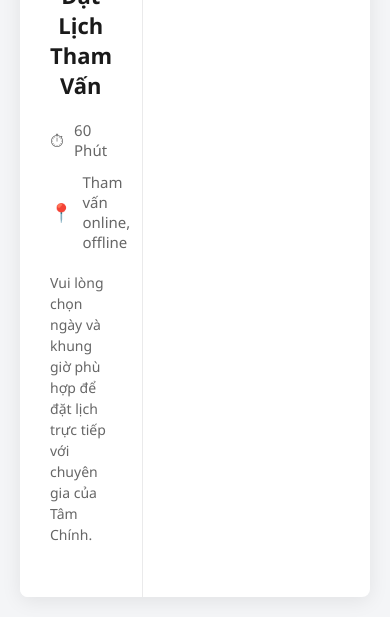
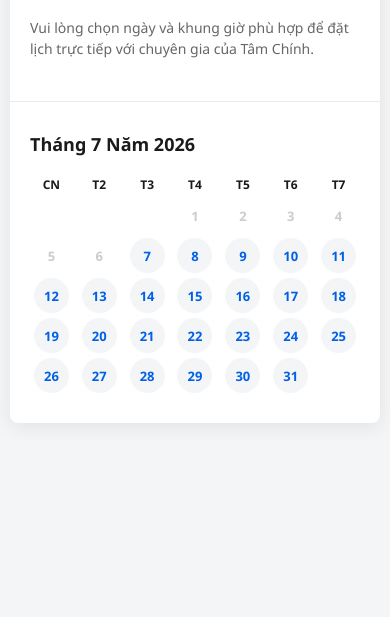
Before and after one commit to Chinh80/he-thong-dat-lich, a website: page index.html in a window 390 px wide. Shown: the part 403-1020 px from the top of the page. After the commit the page ends 844 px from the top, so only its background shows below. Drawn offline with Linux system fonts and the light colour scheme.

Commit message:
Add files via upload

```diff
--- a/index.html
+++ b/index.html
@@ -54,6 +54,7 @@
         .day-btn {
             background: #f4f5f7; border: none; border-radius: 50%; width: 40px; height: 40px;
             cursor: pointer; font-size: 14px; font-weight: 600; color: #0060e6; transition: 0.2s;
+            margin: 0 auto;
         }
         .day-btn:hover:not(:disabled), .day-btn.active { background: #0060e6; color: #ffffff; }
         .day-btn:disabled { color: #ccc; cursor: not-allowed; background: transparent; }
@@ -73,13 +74,38 @@
             border-color: #eaeaeb; color: #aaaaaa; background-color: #f9f9f9; cursor: not-allowed; opacity: 0.7;
         }
 
-        #booking-form { display: none; width: 100%; padding-left: 20px; }
+        #booking-form { display: none; width: 100%; padding-left: 0; }
         .form-group { margin-bottom: 15px; }
         .form-group label { display: block; margin-bottom: 5px; font-weight: bold; color: #333;}
         .form-group input { width: 100%; padding: 10px; border: 1px solid #ccc; border-radius: 4px; }
         .submit-btn {
             background: #0060e6; color: white; border: none; padding: 12px 20px;
             border-radius: 20px; cursor: pointer; font-weight: bold; width: 100%;
+        }
+
+        /* --- TÙY CHỈNH CHO MÀN HÌNH ĐIỆN THOẠI --- */
+        @media (max-width: 768px) {
+            body { padding: 10px; }
+            .booking-container {
+                flex-direction: column; /* Chuyển cột ngang thành cột dọc */
+            }
+            .info-panel {
+                width: 100%;
+                border-right: none;
+                border-bottom: 1px solid #eaeaeb;
+                padding: 30px 20px;
+            }
+            .selection-panel {
+                width: 100%;
+                flex-direction: column; /* Lịch và Giờ nằm dọc */
+                padding: 30px 20px;
+                gap: 25px;
+            }
+            .calendar-section { width: 100%; }
+            .time-section { width: 100%; height: auto; overflow-y: visible; }
+
+            .calendar-grid { gap: 5px; }
+            .day-btn { width: 35px; height: 35px; font-size: 13px; }
         }
     </style>
 </head>
@@ -117,7 +143,7 @@
         </div>
     </div>
 
-    <div id="booking-form">
+    <div class="selection-panel" id="booking-form" style="display: none; width: 100%; padding: 30px;">
         <h3 style="margin-bottom: 20px;">Nhập thông tin của bạn</h3>
         <p id="final-time" style="color: #666; margin-bottom: 20px; font-weight: bold;"></p>
 
@@ -232,6 +258,11 @@
                 timeBtn.disabled = false;
             }
         });
+
+        // Cuộn màn hình xuống phần chọn giờ trên điện thoại
+        if(window.innerWidth <= 768) {
+             document.getElementById('time-slots').scrollIntoView({ behavior: 'smooth' });
+        }
     }
 
     function showForm(time) {
```
